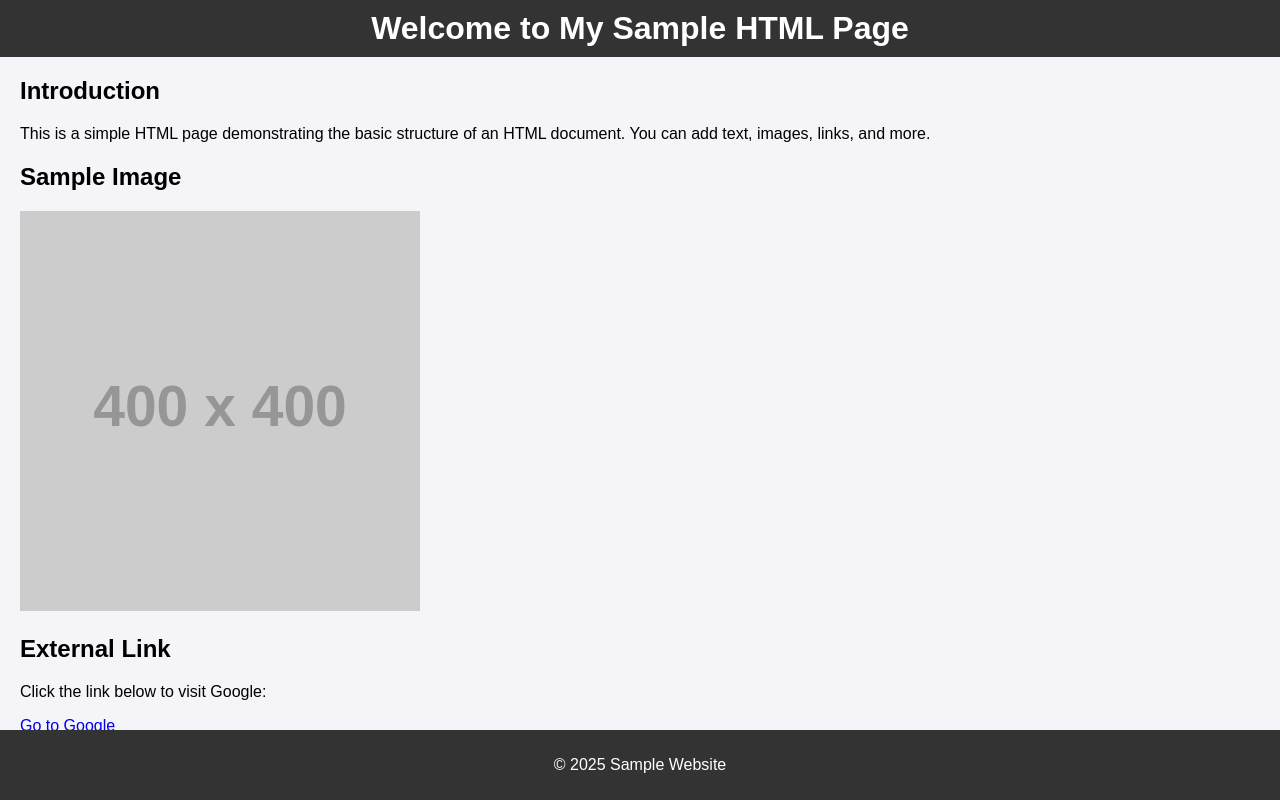
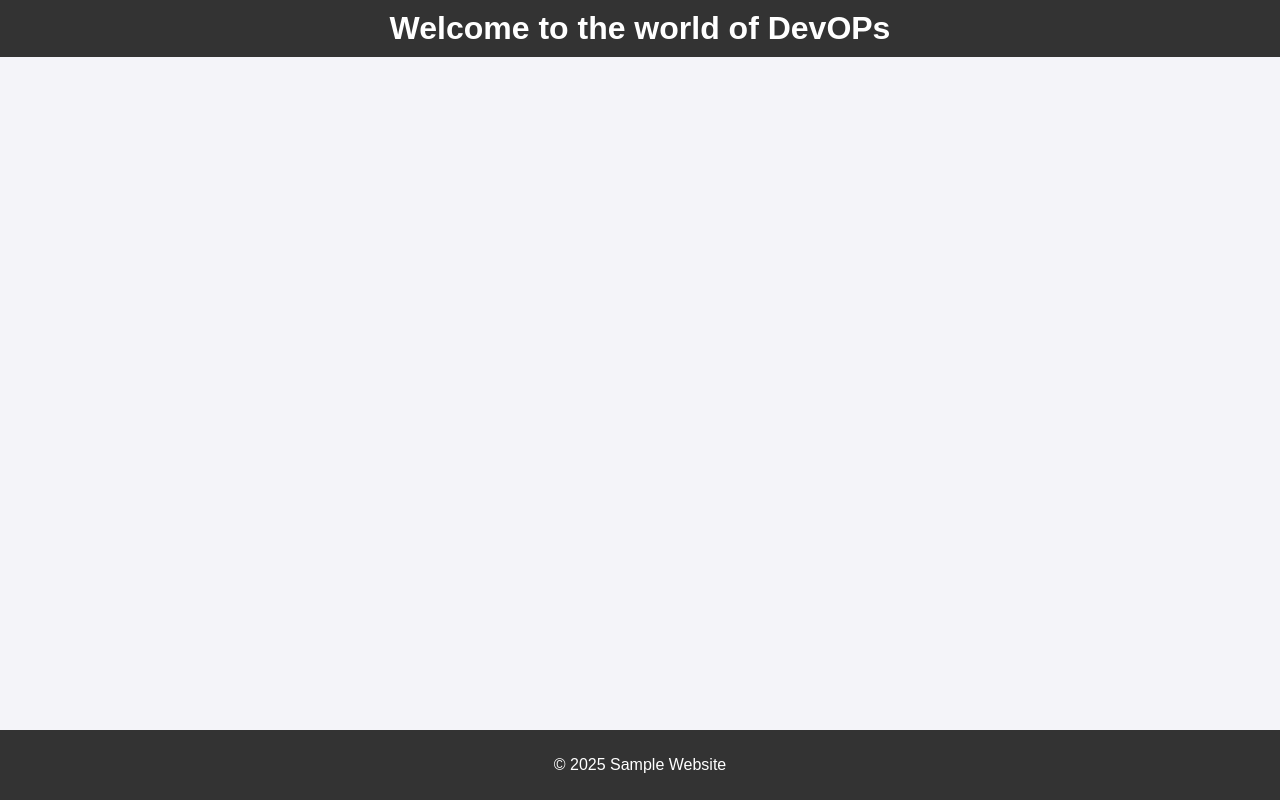
Before and after one commit to Shri2157/DevOps-Tasks, a plain HTML site: page index.html in a window 1280 px wide. Drawn offline with Linux system fonts and the light colour scheme; placeholder pictures from the web are drawn by us.

Commit message:
edited index.html

```diff
--- a/index.html
+++ b/index.html
@@ -41,20 +41,10 @@
 </head>
 <body>
     <header>
-        <h1>Welcome to My Sample HTML Page</h1>
+        <h1>Welcome to the world of DevOPs </h1>
     </header>
 
-    <div class="content">
-        <h2>Introduction</h2>
-        <p>This is a simple HTML page demonstrating the basic structure of an HTML document. You can add text, images, links, and more.</p>
 
-        <h2>Sample Image</h2>
-        <img src="https://via.placeholder.com/400" alt="Sample Image">
-
-        <h2>External Link</h2>
-        <p>Click the link below to visit Google:</p>
-        <a href="https://www.google.com" target="_blank">Go to Google</a>
-    </div>
 
     <footer>
         <p>&copy; 2025 Sample Website</p>
```
